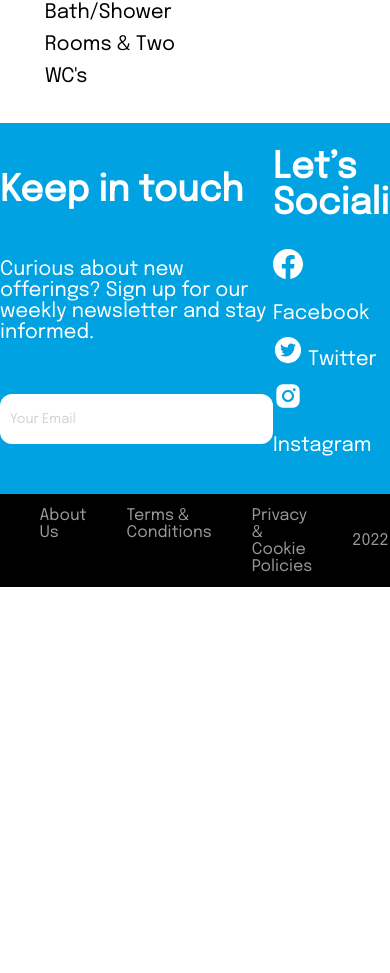
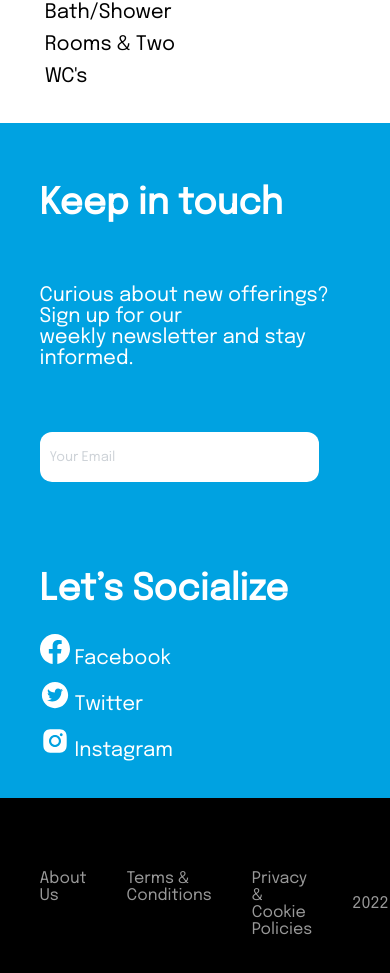
Before and after one commit to 1uckyswish/UniLife-React-Project, a React (Vite) app: page /HomeDetailPage/1 in a window 390 px wide. Shown: the part 1299-2272 px from the top of the page. Before the commit the page ends 1886 px from the top, so only its background shows below. Built offline with nearby package versions, Linux system fonts and the light colour scheme; no server answers.

Commit message:
blue footer css complete

```diff
--- a/src/Components/Footer/Footer.css
+++ b/src/Components/Footer/Footer.css
@@ -104,3 +104,55 @@
     color: greenyellow;
     font-size: 20px
 }
+
+/* media queries */
+
+/* tablet css  */
+@media screen and (max-width: 930px){
+.footer-container-items{
+    justify-content: space-around;
+}
+
+.newsletter-container{
+    width: 50%;
+    padding: 0 20px;
+    height: auto;
+}
+
+.newsletter-container input{
+   width: 90%;
+}
+
+.social-container{
+    width: auto;
+}
+
+}
+
+/* Mobile Css */
+@media screen and (max-width: 600px){
+.footer-container{
+    height: auto;
+    justify-content: center;
+}
+
+
+.footer-container-items{
+    flex-direction: column;
+    height: auto;
+    align-items: center;
+}
+
+.newsletter-container{
+    height: 50vh;
+    width: 90%;
+}
+
+.social-container{
+    width: 90%;
+    padding: 0 20px;
+    height: 30vh;
+}
+
+
+}
```
